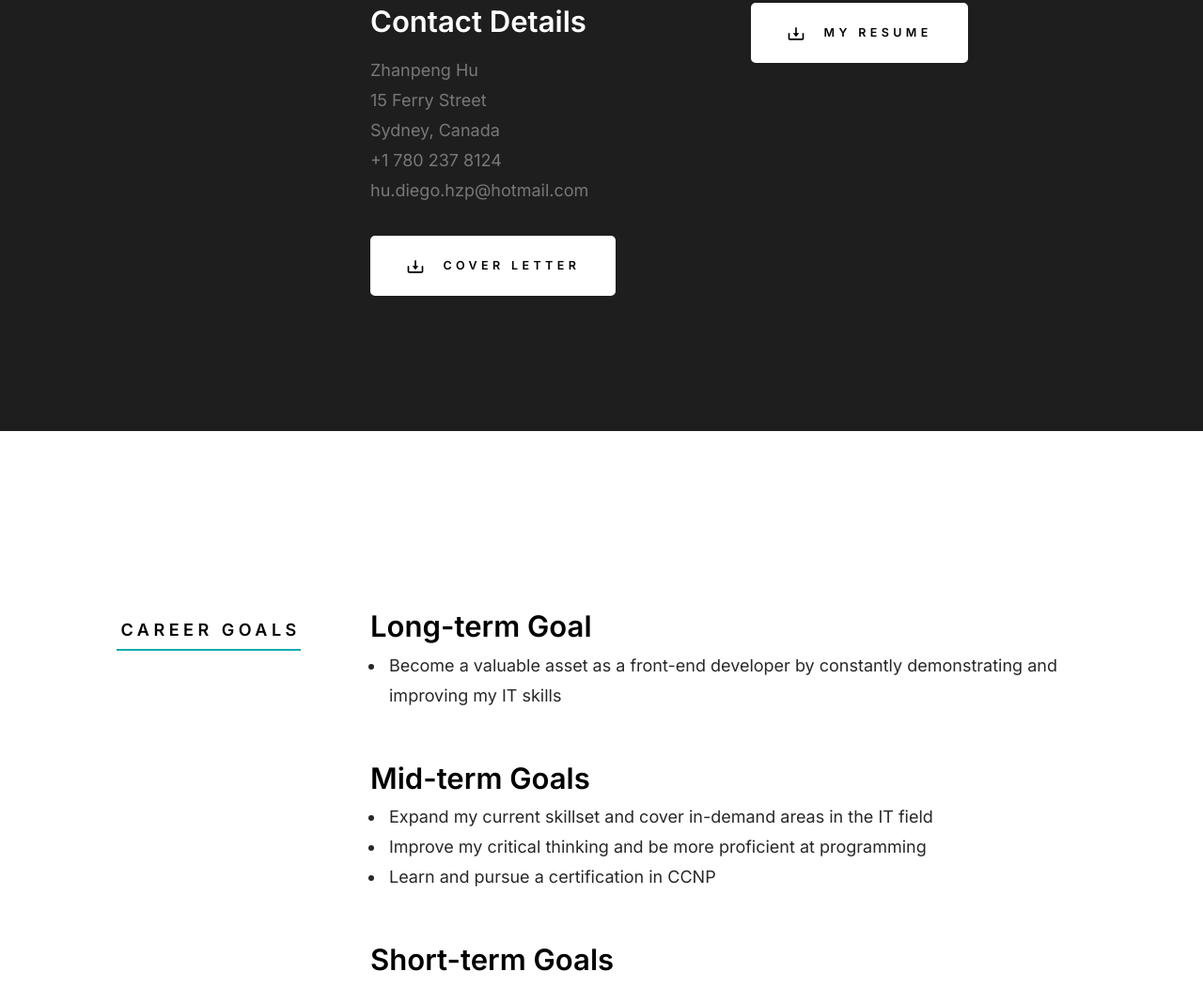
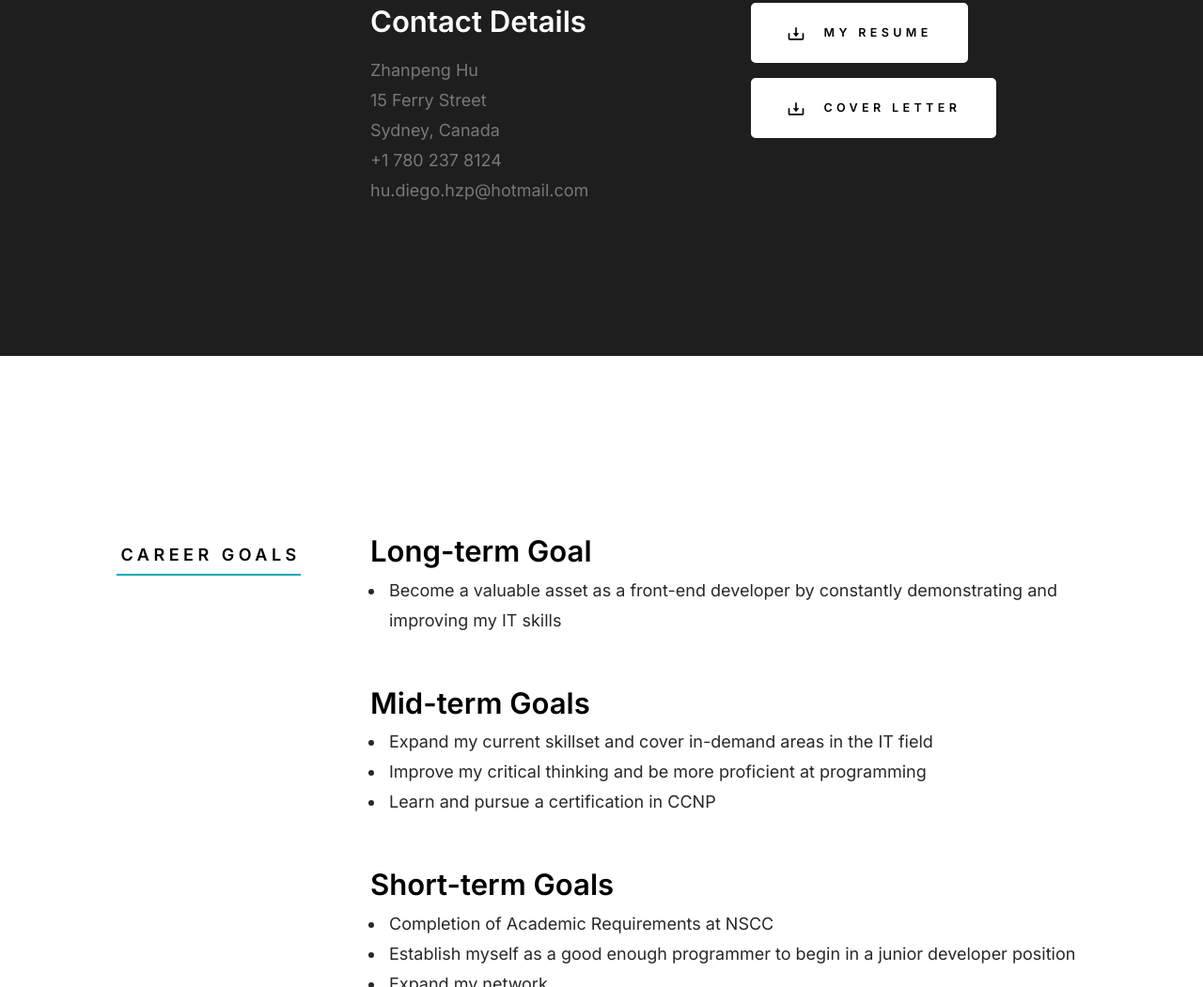
Before and after one commit to huzhanpeng-coder/portfolio, a plain HTML site: page index.html in a window 1280 px wide. Shown: the part 1382-2433 px from the top of the page at 94% size. Drawn offline with Linux system fonts and the light colour scheme.

Commit message:
Update index.html

```diff
--- a/index.html
+++ b/index.html
@@ -124,8 +124,6 @@
                             <svg xmlns="http://www.w3.org/2000/svg" width="24" height="24" viewBox="0 0 24 24" style="fill:rgba(0, 0, 0, 1);transform:;-ms-filter:"><path d="M12 16L16 11 13 11 13 4 11 4 11 11 8 11z"></path><path d="M20,18H4v-7H2v7c0,1.103,0.897,2,2,2h16c1.103,0,2-0.897,2-2v-7h-2V18z"></path></svg>
                             My Resume
                         </a>
-                    </div>
-                    <div class="column w-1000-stack">
                         <a href="./resume/CoverLetter.docx" class="btn btn--download">
                             <svg xmlns="http://www.w3.org/2000/svg" width="24" height="24" viewBox="0 0 24 24" style="fill:rgba(0, 0, 0, 1);transform:;-ms-filter:"><path d="M12 16L16 11 13 11 13 4 11 4 11 11 8 11z"></path><path d="M20,18H4v-7H2v7c0,1.103,0.897,2,2,2h16c1.103,0,2-0.897,2-2v-7h-2V18z"></path></svg>
                             Cover Letter
```
